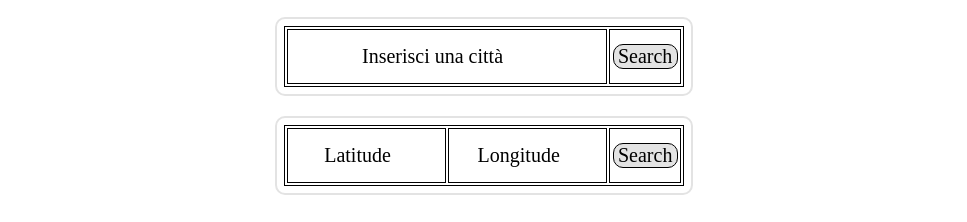
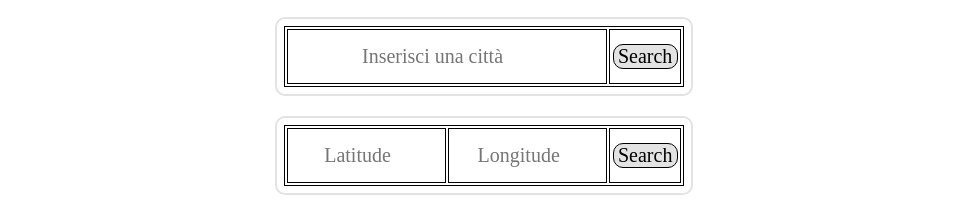
Before and after one commit to PietroTambu/Weather, a plain HTML site: page index.html in a window 1280 px wide. Shown: the part 271-493 px from the top of the page, without its empty margins (156-1123 px from the left). Drawn offline with nearby package versions, Linux system fonts and the light colour scheme.

Commit message:
Update style.css

```diff
--- a/style.css
+++ b/style.css
@@ -4,8 +4,6 @@
 }
 
 ::placeholder {
-    color: black;
-    opacity: 1;
     text-align: center;
 }
 
@@ -65,7 +63,9 @@ div.search-bar-coordinates {
     box-shadow: none;
     padding: 7px;
 }
-
+.search-box{
+    text-align: center;
+}
 /*
 div.search-bar:hover {
     transition: box-shadow 0.5s;
```
